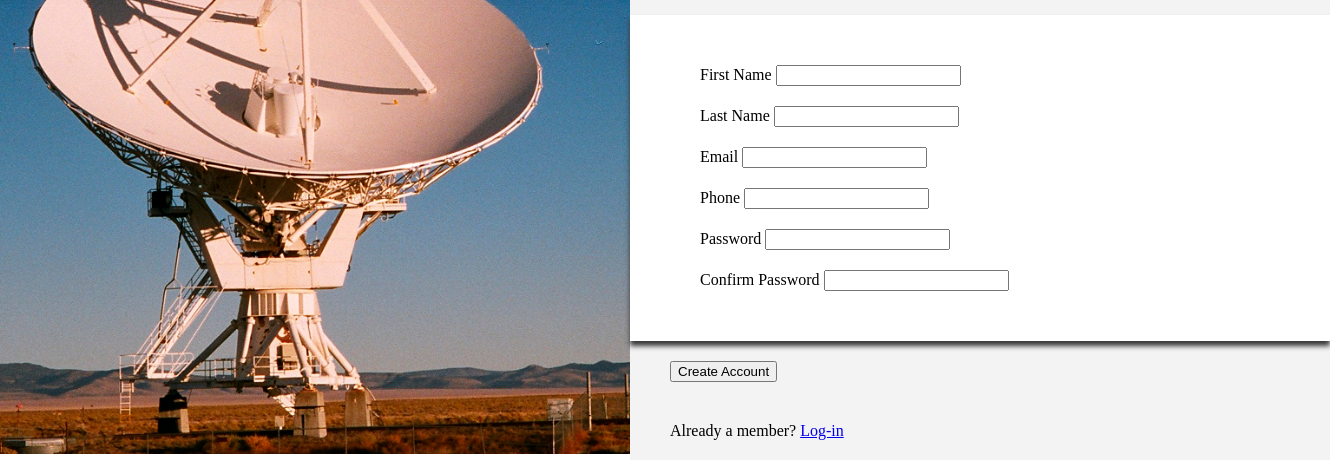
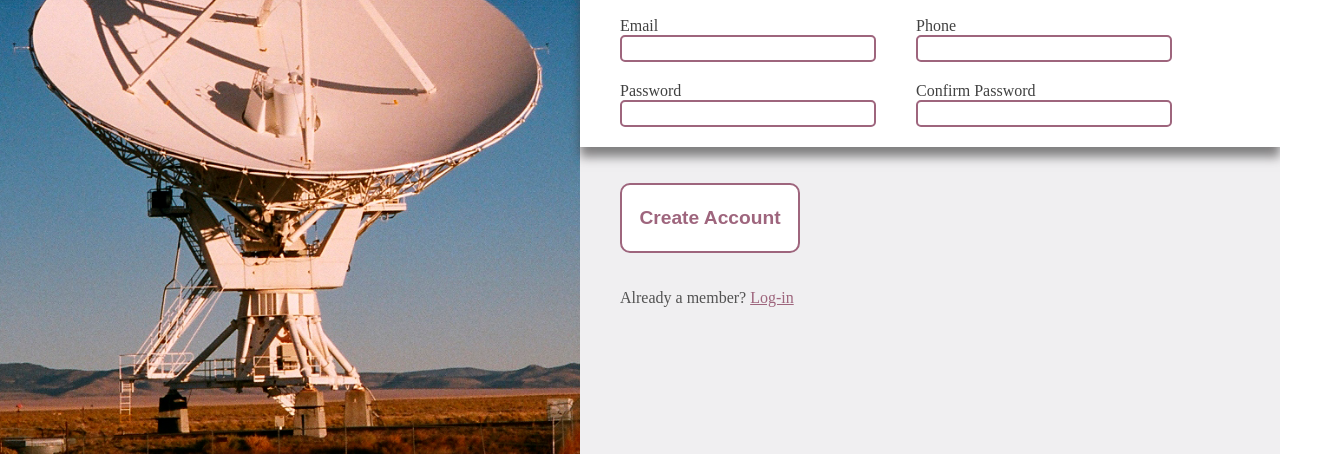
Before and after one commit to lukespicknall/odin-signup-form, a plain HTML site: page index.html in a window 1280 px wide. Shown: the part 346-806 px from the top of the page, 1330 px wide, since content can reach past the window. Drawn offline with Linux system fonts and the light colour scheme.

Commit message:
manipulate layout in different size layouts. style Account button. link button to form

```diff
--- a/index.html
+++ b/index.html
@@ -11,24 +11,22 @@
 
 <body>
     <div class="page-container">
-        <div class="left-image">
-            <img class="image" src="VeryLargeArrayNM-LJS-cropped.JPG" alt="Very Larg Array">
-        </div>
+        <div class="left-image"></div>
         <div class="right-pane">
-            <div class="content">
             <div class="pane-row" id="header">
                 <h2>Soccoro to the stars! We send <strong>highly imaginative</strong> and <strong>highly
                         encrypted</strong> messages from earth to your loved ones across the cosmos.
-                    Be part of the world's most respected, most detected, never intercepted inter-galactic greeting card
+                    Be part of the world's most respected, most detected, never intercepted inter-galactic greeting
+                    card
                     service.</h2>
                 <h2>Say "Hey" today!</h2>
             </div>
 
-            <div class="form-block">
-                <form class="pane-row" action="" method="get">
+            <form action="#" method="get">
+                <div class="form-block">
                     <div class="form-field">
                         <label for="first-name">First Name</label>
-                        <input type="text" id="first-name" name="first-name">
+                        <input type="text" id="first-name" name="first-name" required>
                     </div>
                     <div class="form-field">
                         <label for="last-name">Last Name</label>
@@ -50,13 +48,10 @@
                         <label for="pword-confirm">Confirm Password</label>
                         <input type="password" id="pword-confirm" name="pword-confirm">
                     </div>
-                </form>
-            </div>
-
-            <button class="pane-row" id="button">Create Account</button>
-
+                </div>
+                <button class="pane-row" id="button"><strong>Create Account</strong></button>
+            </form>
             <div class="pane-row" id="log-in">Already a member? <a href="http://">Log-in</a></div>
-        </div>
         </div>
     </div>
 </body>
--- a/style.css
+++ b/style.css
@@ -1,54 +1,100 @@
-body{
-    margin: 0;
+* {
+    margin: 0px;
+    box-sizing: border-box;
+
 
 }
+
 .page-container {
     display: flex;
+
+    /* position: relative; */
 }
 
 /*------------------------------------*/
 .left-image {
-    max-width: 630px;
+    background-image: url("VeryLargeArrayNM-LJS-cropped.JPG");
+    background-position: left ;
+    background-size:cover;
+    background-repeat:space;
+    min-width: 580px;
+    /* margin: 0; */
+
+
+}
+/* -----------------------------------*/
+.right-pane {
+    padding: 2vh 0 0px 0;
+    height: 100vh;
+    background-color: rgb(240, 239, 241);
+
 
 }
 
-.image {
-    height: clamp(716px, 100vh, 916px);
-    /* margin: -20vw, -200px, 0, 0;
-    overflow: hidden; */
-}
-/* -----------------------------------*/
-.right-pane {
-    padding: 9vh 0 0px 0;
-    min-width: 700px;
-    background-color: rgb(243, 243, 243);
-    /* flex-shrink: 1; */
-
-}
-
-/* .content {
-    width: min(200px);
-
-} */
 
 .pane-row {
     margin: 20px;
     max-width: 70%;
     margin-left: 40px;
+}
+h2 {
+    margin-bottom: 5vh;
+    max-width: 80vw;
+    min-width: 600px;
+    color: rgb(58, 58, 58);
 
 }
+.form-block {
+    box-shadow: 0 10px 10px 0 rgba(56, 55, 55, 0.603);
+    background-color: rgb(255, 255, 255);;
+    display: flex;
+    flex-flow:row wrap;
+    gap: 20px;
+    padding-top: 20px;
+    padding-bottom: 20px;
+    padding-right: 50px;
+    padding-left: 40px;
+    margin-bottom: 20px;
 
-h1,
-h2 {
-    margin-bottom: 5vh;
-    /* width: min(40vw); */
+
 }
-.form-block {
-    box-shadow: 0 5px 5px 0 rgb(56, 55, 55);
-    background-color: rgb(255, 255, 255);;
-    padding: 20px;
+.form-field {
+    display: flex;
+    flex-direction: column;
+    margin-right: 20px;
+    min-width: 20vw;
+    max-width: 100vw;
+}
+label {
+    color: rgb(65, 65, 65);
+}
+input {
+    padding: 4px;
+    border: 2px solid rgb(158, 101, 125);
+    border-radius: 5px;
+}
+#button {
+    margin-top: 2vh;
+    margin-bottom: 2vh;
+    width: 180px;
+    height: 70px;
+    font-size: larger;
+    color: rgb(158, 101, 125);;
+    border: 2px solid rgb(158, 101, 125);
+    border-radius: 10px;
+    background-color: rgb(255, 255, 255);
+}
+#button:hover {
+    background-color: rgb(158, 101, 125);
+    color: white;
+
+}
+/*----------------------*/
+#log-in {
+    color: rgb(82, 82, 82);
 }
 
-.form-field {
-    padding: 10px
+a{
+    color: rgb(158, 101, 125);
+
 }
```
